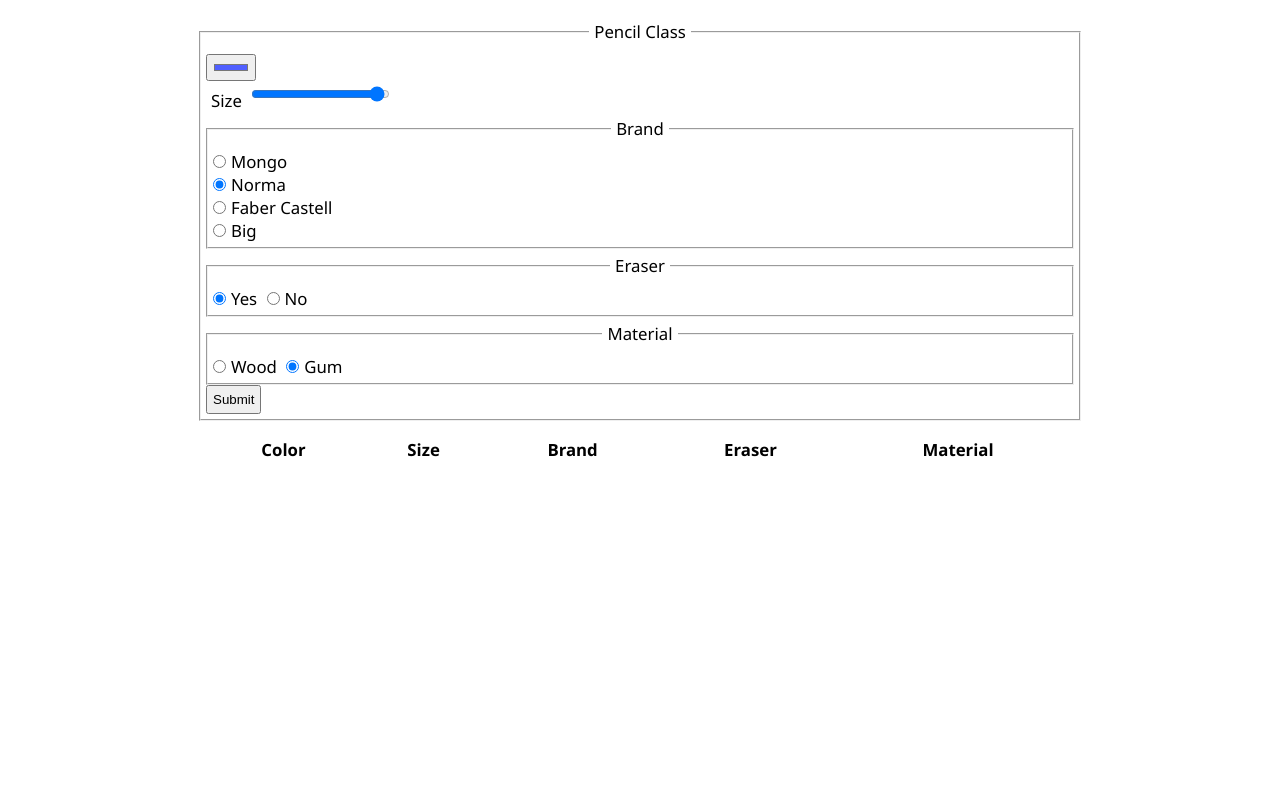
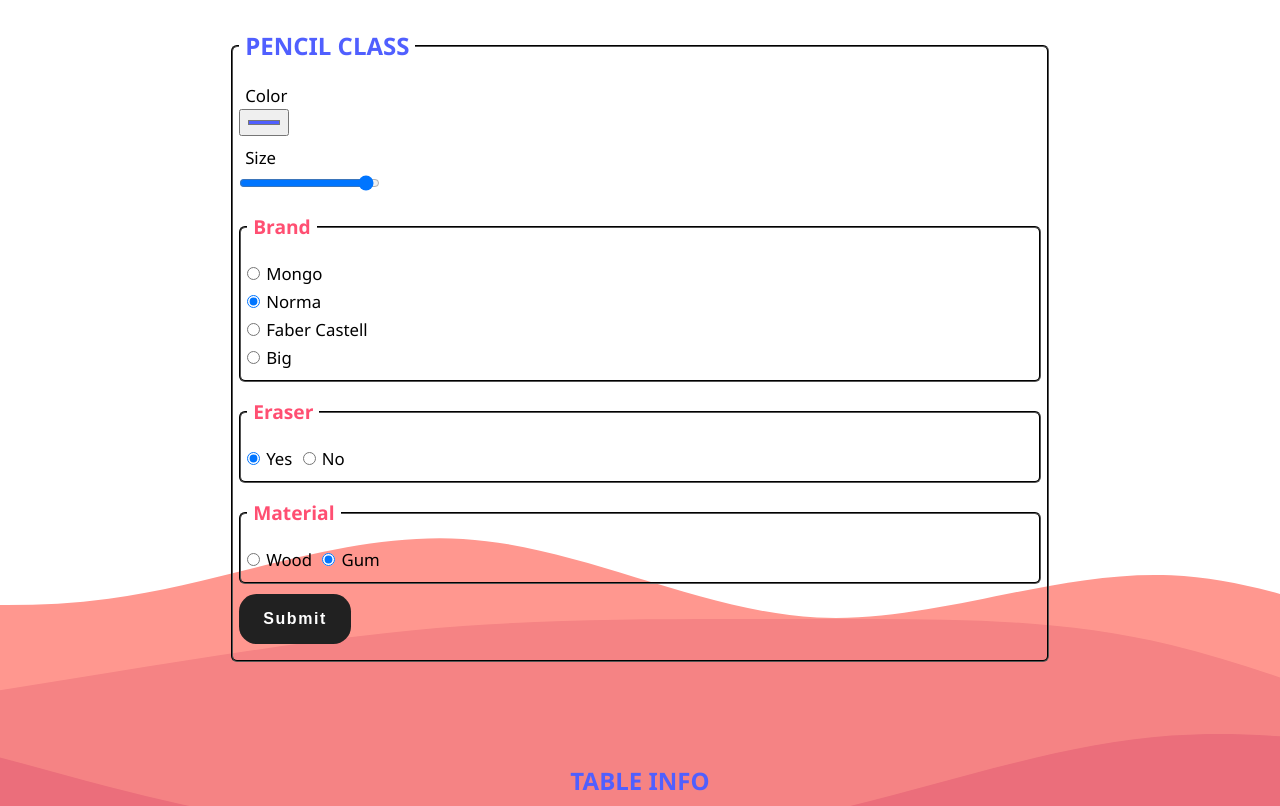
Before and after one commit to AngelVelasco1/class-form-practice, a plain HTML site: page index.html in a window 1280 px wide. Shown: the top 806 px of the page. Drawn offline with Linux system fonts and the light colour scheme.

Commit message:
style: The best Pencil Form

```diff
--- a/form.js
+++ b/form.js
@@ -58,7 +58,7 @@ addEventListener("DOMContentLoaded", () => {
 
 })
 
-/*  */
+/* Table Form Functionality */
 const form = document.querySelector("#form");
 const tbody = document.querySelector("#table tbody");
 
--- a/index.html
+++ b/index.html
@@ -12,11 +12,12 @@
 
 <body>
     <form id="form">
-        <fieldset>
-            <legend>Pencil Class</legend>
-            <input type="color" name="color" placeholder="Pencil Color"><br>
+        <fieldset >
+            <legend id="main-legend">Pencil Class</legend>
+            <label for="">Color</label><br>
+            <input type="color" name="color" ><br>
 
-            <label for="">Size</label>
+            <label for="">Size</label><br>
             <input type="range" min="1" max="20" name="size">
 
             <fieldset id="brand-select">
@@ -42,8 +43,8 @@
         </fieldset>
 
     </form>
-
-    <table border="0" id="table">
+    <h2>Table Info </h2>
+    <table  id="table">
         <thead >
             <tr>
                 <th>Color</th>
--- a/styles.css
+++ b/styles.css
@@ -1,15 +1,84 @@
 body {
     display: flex;
     flex-direction: column;
+    align-items: center;
     font-size: 1.05rem;
     font-family: 'Segoe UI';
     margin: 0 auto;
     padding: 5px;
+    background-image: url(background.svg);
+    background-position: center;
 }
 * {
-    margin: 0 auto;
-    padding: 5px;
+    padding:  6px;
+    margin: 0px 0px 10px 0px;
 }
 #form, #table {
-    width: 70%;
+    margin-block-start: 0.5%;;
+    margin-block-end: 80px;
+    width: 65%;
+
 }
+fieldset {
+    border-radius: 6px;
+    border-color: black;
+
+}
+#main-legend {
+    font-size: 1.5rem;
+    text-transform: uppercase;
+    color: #505fff
+}
+h2 {
+    font-size: 1.5rem;
+    text-transform: uppercase;
+    color: #505fff
+}
+legend {
+    font-size: 1.2rem;
+    font-weight: 700;
+    color: #ff4f72;
+}
+#table {
+    border: 2px solid black
+}
+#table tr th:not(:nth-child(5)) {
+    border-right: 2px solid black
+}
+#table tbody {
+    text-align: center;
+}
+label {
+    color: #000000
+}
+#submit {
+    font-size: 16px;
+    cursor: pointer;
+    --hover-shadows: 8px 8px 22px #121212,
+                      -8px -8px 22px #303030;
+    --accent: fuchsia;
+    font-weight: bold;
+    letter-spacing: 0.1em;
+    border: none;
+    border-radius: 1.1em;
+    background-color: #212121;
+    color: white;
+    padding: 1em 1.5em;
+    transition: box-shadow ease-in-out 0.3s,
+                background-color ease-in-out 0.1s,
+                letter-spacing ease-in-out 0.1s,
+                transform ease-in-out 0.1s;
+    --box-shadow: 7px 7px 6px #1c1c1c,
+                -7px -7px 6px #262626;
+   }
+
+   #submit:hover {
+    box-shadow: var(--hover-shadows);
+   }
+
+   #submit:active {
+    box-shadow: var(--hover-shadows),
+                 var(--accent) 0px 0px 30px 5px;
+    background-color: var(--accent);
+    transform: scale(0.95);
+   }
```
Also changed, not shown: background.svg (added).
